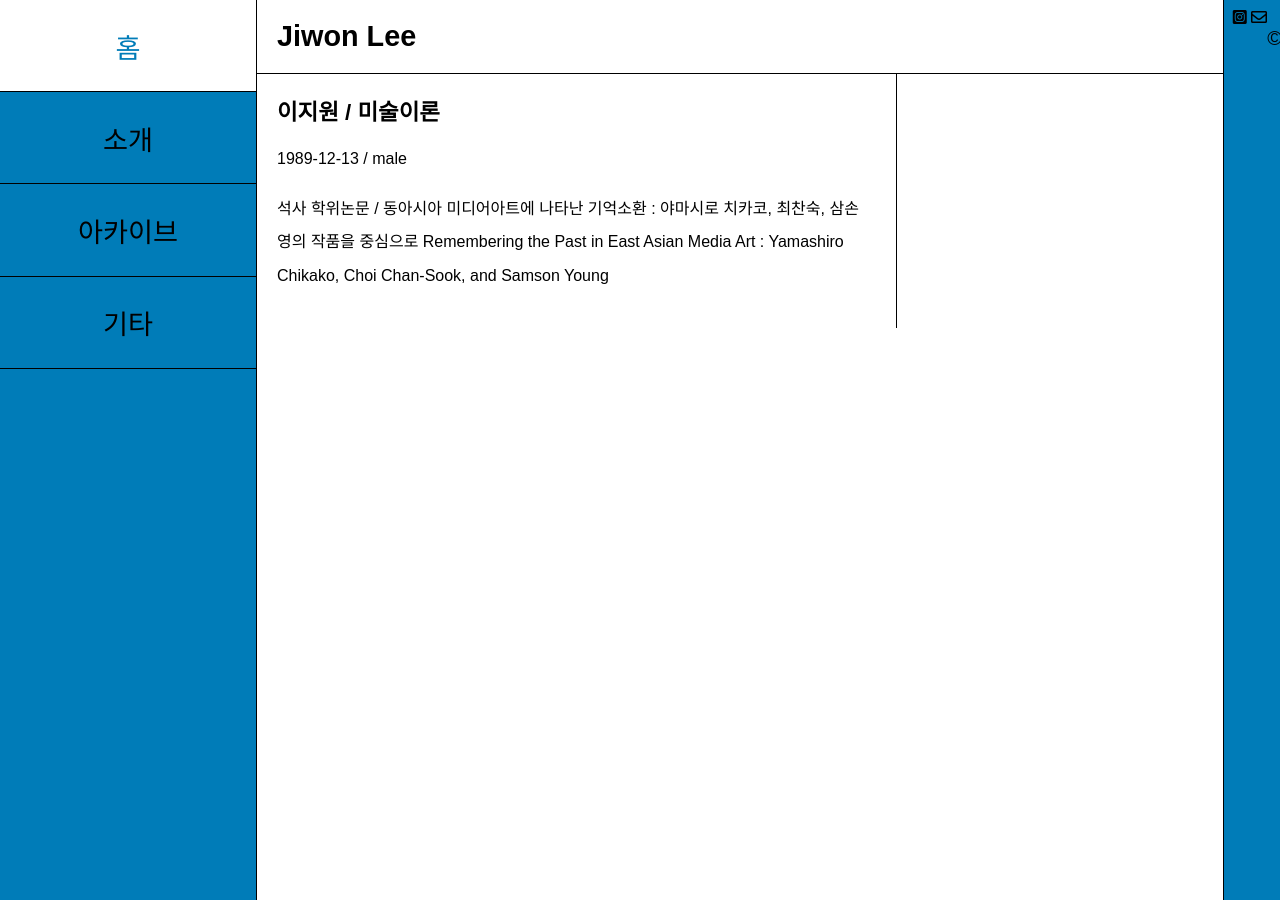
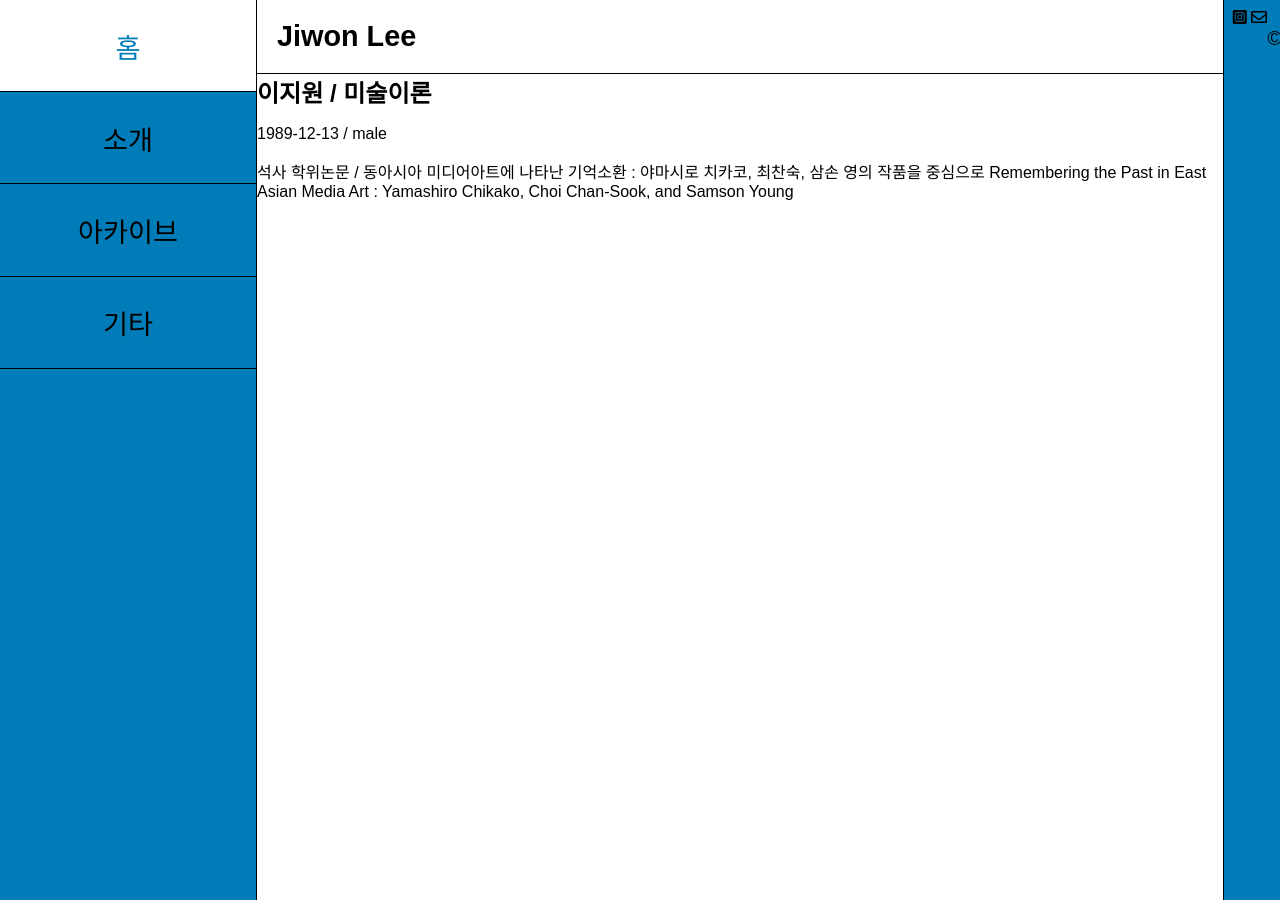
Before and after one commit to LfayeJ/archives, a Jekyll site: the page built from about.md, in a window 1280 px wide. Built offline with Jekyll 4.4.1, drawn with Linux system fonts in a browser that asks for light colours; some web fonts are replaced.

Commit message:
Update default.html

```diff
--- a/_layouts/default.html
+++ b/_layouts/default.html
@@ -16,13 +16,15 @@
             </div>
         </aside>
         <div class="main-content">
-        {% include header.html %}
-          <main class="content">
-                 {{ content }}
-                 {{ side-content }}
-          </main>
-         </div>
-     {% include footer.html %}
+            {% include header.html %}
+            <main class="primary-content">
+                {{ content }}
+            </main>
+            <section class="secondary-content">
+                {{ secondary_content }}
+            </section>
+        </div>
+        {% include footer.html %}
     </div>
 </body>
 </html>
```
